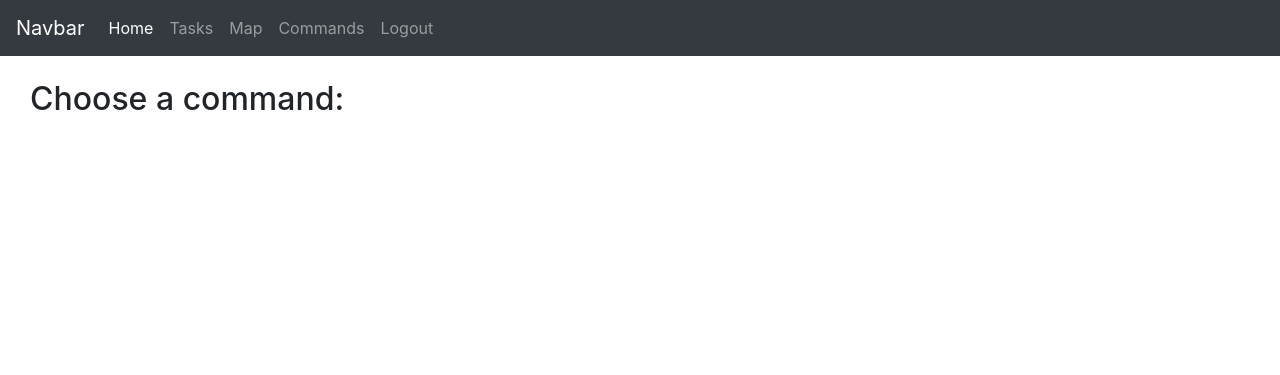
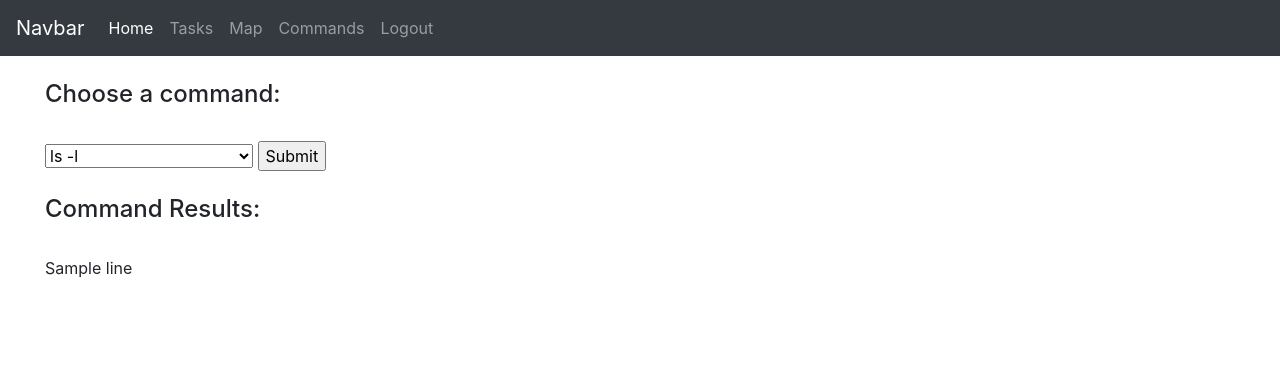
Before and after one commit to tones7778/flask-starter, a Flask app: template templates/commands.html in a window 1280 px wide. Shown: the top 375 px of the page. Run offline with Flask 2, Linux system fonts and the light colour scheme; the template is opened without the code that fills it: most values are stand-ins (such as "Sample title", 1, 10 or a date in 2020); some libraries are stand-ins or nearby versions.

Commit message:
added commands

```diff
--- a/run.py
+++ b/run.py
@@ -2,4 +2,4 @@
 
 
 from views import app
-app.run(debug=True)
+app.run('0.0.0.0', debug=True)
--- a/templates/_base.html
+++ b/templates/_base.html
@@ -41,7 +41,7 @@
                     <a class="nav-link " href="/map">Map</a>
                 </li>
                 <li class="nav-item">
-                    <a class="nav-link " href="#/commands">Commands</a>
+                    <a class="nav-link " href="/commands">Commands</a>
                 </li>
                 <li class="nav-item">
                     <a class="nav-link " href="#/logout">Logout</a>
--- a/templates/commands.html
+++ b/templates/commands.html
@@ -1,10 +1,34 @@
 {% extends "_base.html" %}
 {% block content %}
 
-    <div class="container-fluid">
+<div class="container-fluid">
 
-<h2>Choose a command:</h2
-
+    <div class ="container-fluid">
+        <h4>Choose a command:</h4><br/>
+        <form method='POST' action='/commands'>
+        <select name="submit">
+            <option value="list">ls -l</option>
+            <option value="uname">uname -a</option>
+            <option value="shell">ssh to host</option>
+            <option value="myping">ping host</option>
+            <option value="tailme">tail -f /var/log/messages</option>
+        </select>
+        <input type="submit" name="submit" />
+	    <br/>
+        </form>
     </div>
 
+    <div class="container-fluid">
+        <br/>
+        <h4>Command Results:</h4>
+        <br/>
+        {% for line in results %}
+        {{ line }} <br>
+        {% endfor %}
+    </div>
+
+</div>
+
+
+
 {% endblock %}
```
Also changed, not shown: views.py (+38 -4 lines).
